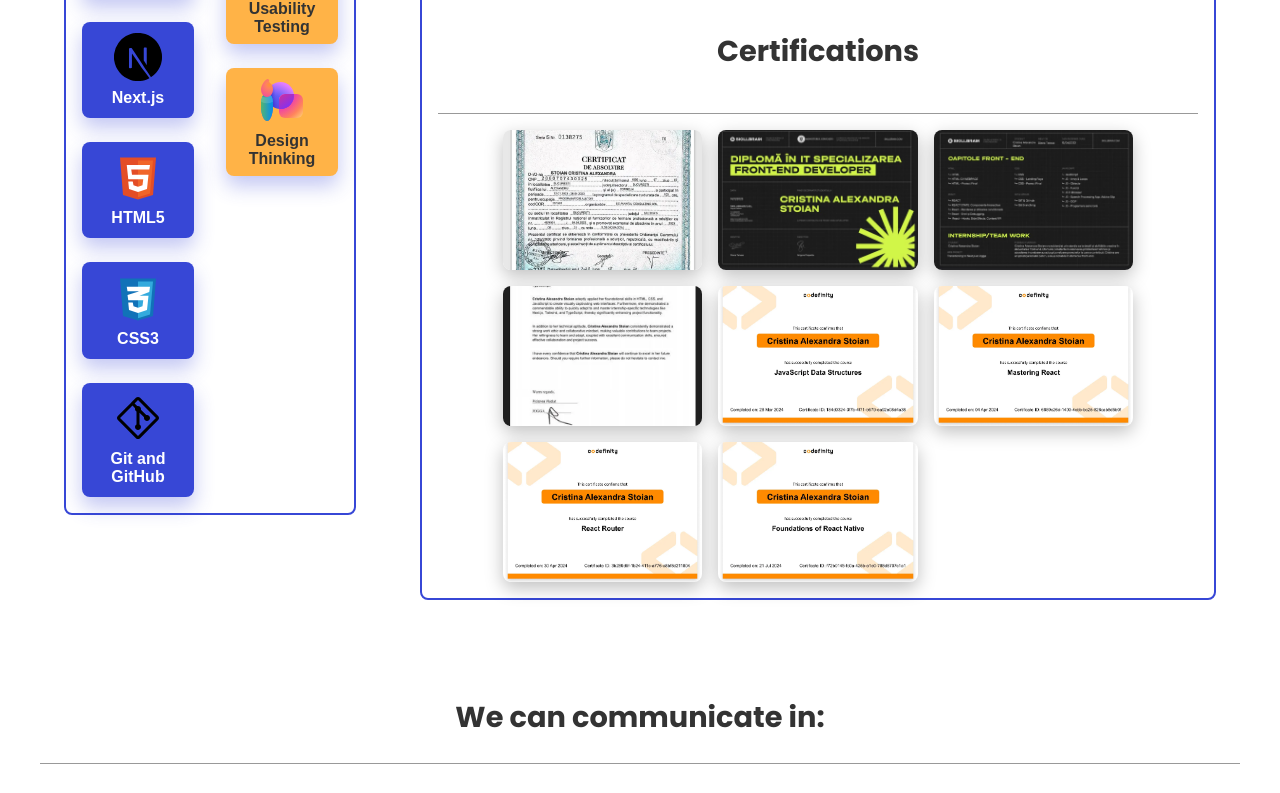
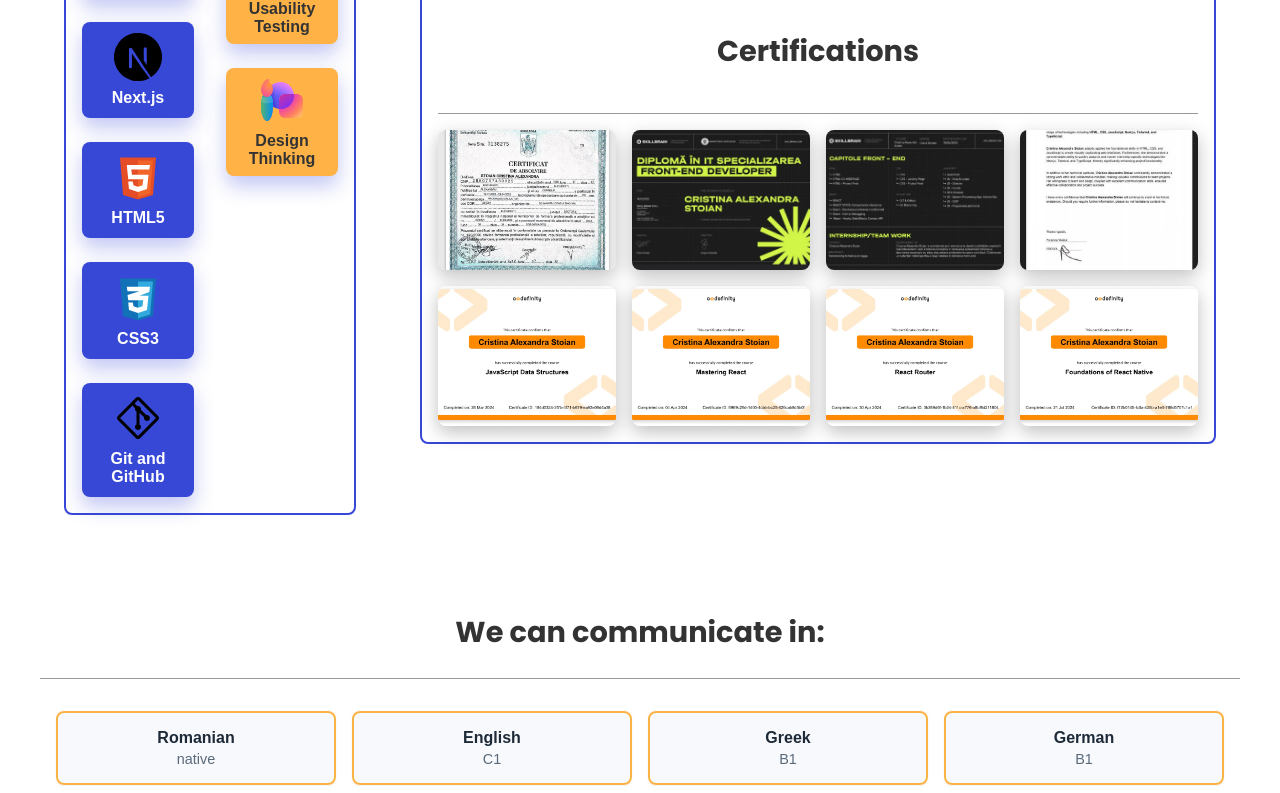
Before and after one commit to CristinaSt86/Portfolio, a React (Create React App) app: page / in a window 1280 px wide. Shown: the part 1626-2419 px from the top of the page. Built offline with nearby package versions, Linux system fonts and the light colour scheme.

Commit message:
Update Lightbox Grid on 4 cols on Desktop.

```diff
--- a/src/components/LightboxGallery/LightboxGallery.module.css
+++ b/src/components/LightboxGallery/LightboxGallery.module.css
@@ -9,7 +9,7 @@
 /* Forțează 2 coloane pe desktop, chiar dacă wrapperul tinde să se “strângă” */
 @media (min-width: 900px) {
   .galleryContainer {
-    grid-template-columns: repeat(3, 1fr);
+    grid-template-columns: repeat(4, 1fr);
   }
 }
 
```
